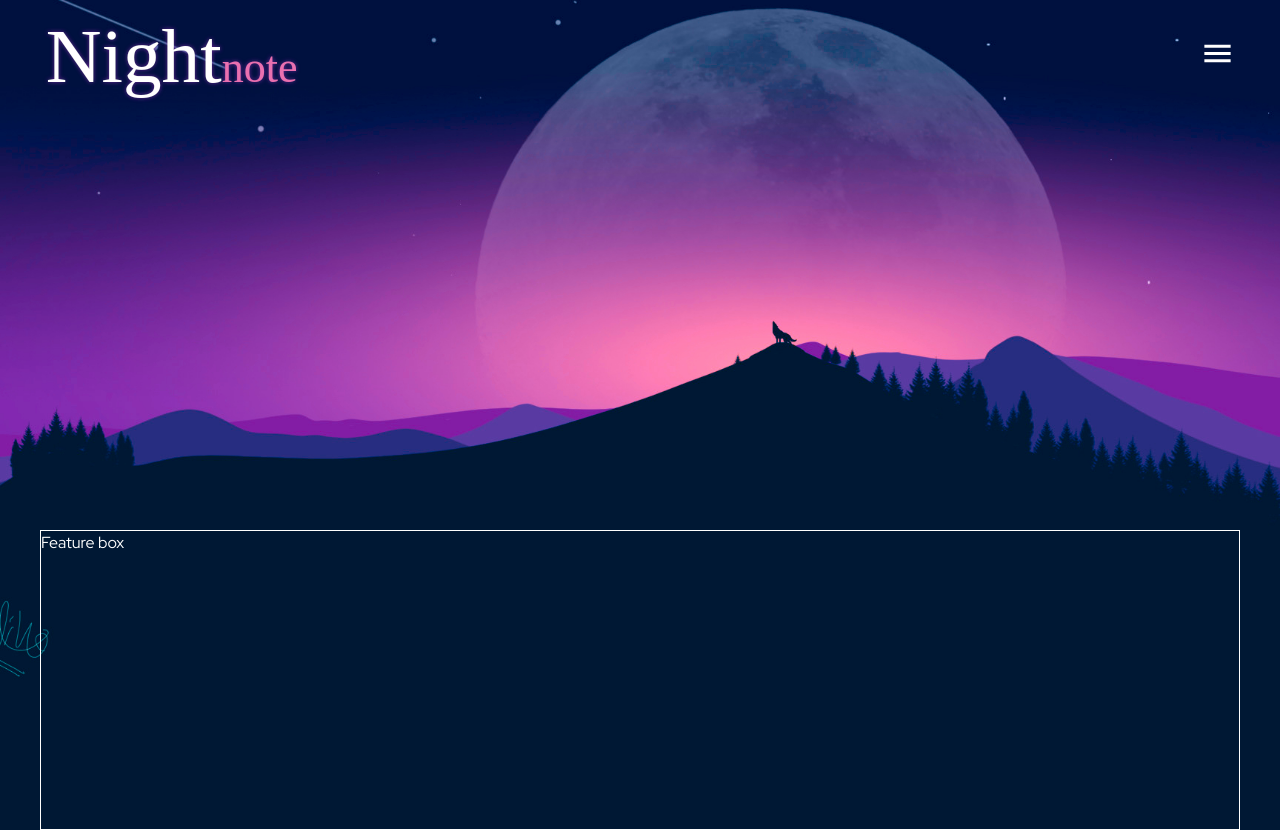
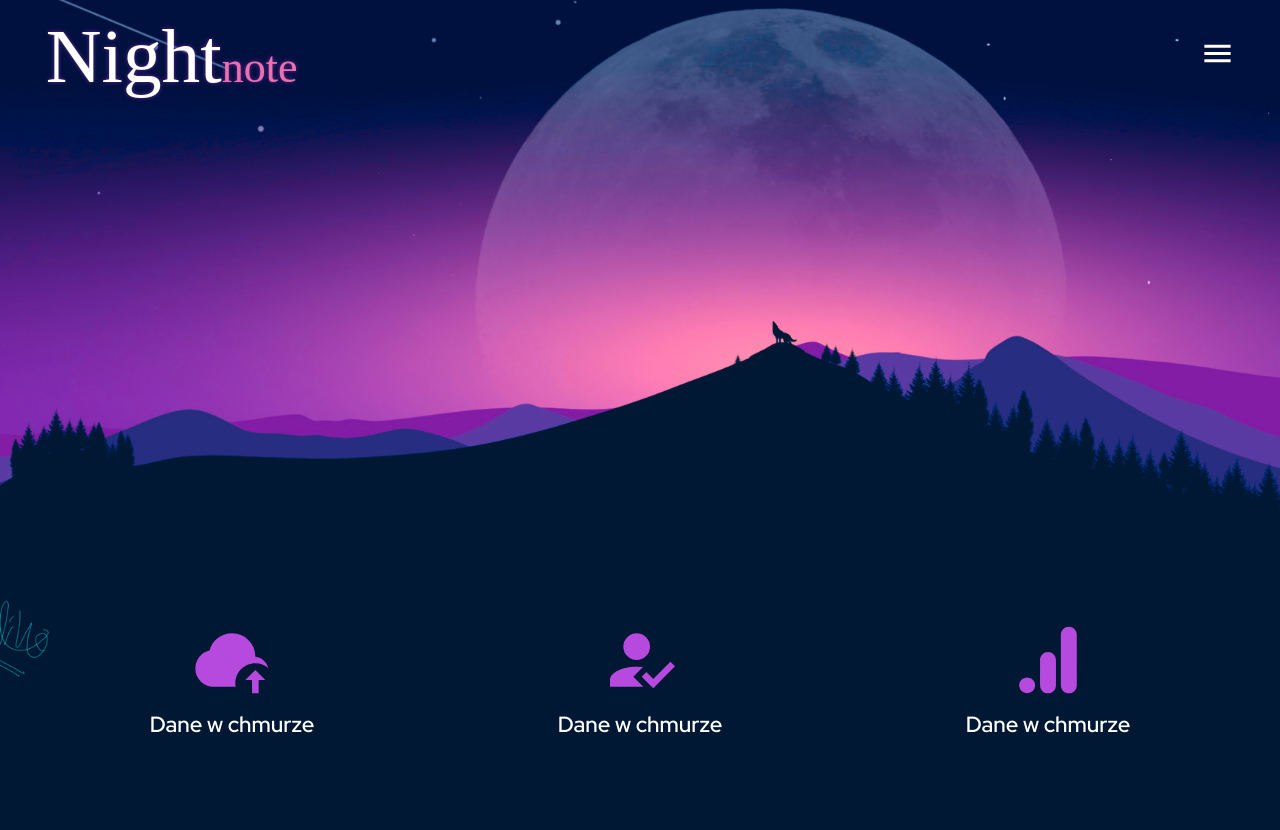
Before and after one commit to DawidDev/sky-note, a React (Create React App) app: page / in a window 1280 px wide. Built offline with nearby package versions, Linux system fonts and the light colour scheme.

Commit message:
26.12.2022 - Create FeatureBox and refactor code

```diff
--- a/src/Pages/CreateForm/CreateForm.tsx
+++ b/src/Pages/CreateForm/CreateForm.tsx
@@ -63,11 +63,11 @@ export const CreateForm = () => {
         "Content-Type": "application/json",
       },
       body: JSON.stringify(data),
-    })
-      .then((response) => {
-        successFetch();
-      })
-      .catch((error) => console.log(error));
+    }).catch((error) => {
+      console.log(error)
+      return
+    });
+    successFetch();
   };
 
   const postData = () => {
@@ -128,7 +128,13 @@ export const CreateForm = () => {
   }, []);
 
   return (
-    <Stack w="100%" maxW="1200px" px="20px" marginTop="140px !important" spacing={4}>
+    <Stack
+      w="100%"
+      maxW="1200px"
+      px="20px"
+      marginTop="140px !important"
+      spacing={4}
+    >
       <SimpleGrid columns={{ base: 1, md: 2 }} spacing={4}>
         <Stack spacing="16px">
           <LabelForm text="Nazwa"></LabelForm>
--- a/src/components/FeatureBox/FeatureBox.tsx
+++ b/src/components/FeatureBox/FeatureBox.tsx
@@ -1,13 +1,40 @@
 import React from "react";
-import { Box } from "@chakra-ui/react";
-
-
+import { Box, Stack, Flex, Text, SimpleGrid, HStack, VStack } from "@chakra-ui/react";
+import Icon from "@mdi/react";
+import { mdiCloudArrowUp, mdiAccountCheck, mdiGoogleAnalytics   } from "@mdi/js";
 
 const FeatureBox = ({ text }: any) => {
+
   return (
-    <Box border="1px solid #ffffff" minH="300px" w="100%" maxW="1200px">
-      Feature box
-    </Box>
+    <SimpleGrid
+      columns={{
+        base: 1,
+        md: 3
+      }}
+      minH="300px"
+      w="100%"
+      maxW="1200px"
+      spacing="24px"
+    >
+      <VStack justifyContent="center">
+        <Box maxW="80px">
+          <Icon path={mdiCloudArrowUp} size="100%" color="#B649DE"/>
+        </Box>
+        <Text fontSize="22px" fontWeight="600">Dane w chmurze</Text>
+      </VStack>
+      <VStack justifyContent="center">
+        <Box maxW="80px">
+          <Icon path={mdiAccountCheck} size="100%" color="#B649DE"/>
+        </Box>
+        <Text fontSize="22px" fontWeight="600">Dane w chmurze</Text>
+      </VStack>
+      <VStack justifyContent="center">
+        <Box maxW="80px">
+          <Icon path={mdiGoogleAnalytics} size="100%" color="#B649DE"/>
+        </Box>
+        <Text fontSize="22px" fontWeight="600">Dane w chmurze</Text>
+      </VStack>
+    </SimpleGrid>
   );
 };
 export default FeatureBox;
--- a/src/components/Jumbutron/Jumbutron.tsx
+++ b/src/components/Jumbutron/Jumbutron.tsx
@@ -12,6 +12,7 @@ const Jumbutron = ({}: Jumbutron) => {
       backgroundPosition="center"
       w="100%"
       height="100vh"
+      minH="680px"
       overflow="hidden"
       objectFit="cover"
       marginTop={"-120px !important"}
```
Also changed, not shown: 1 other file (tests, documents, lock files or other folders).
